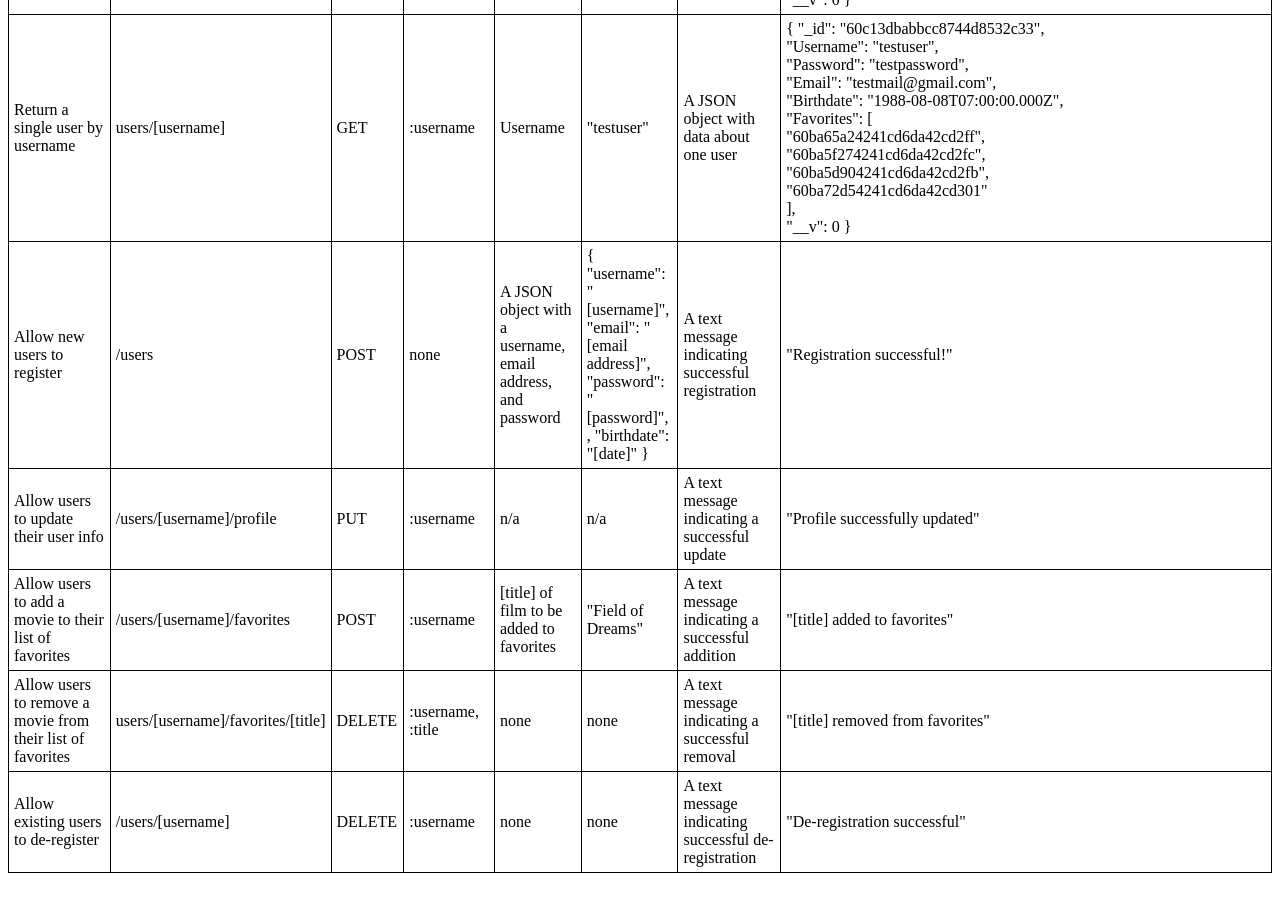
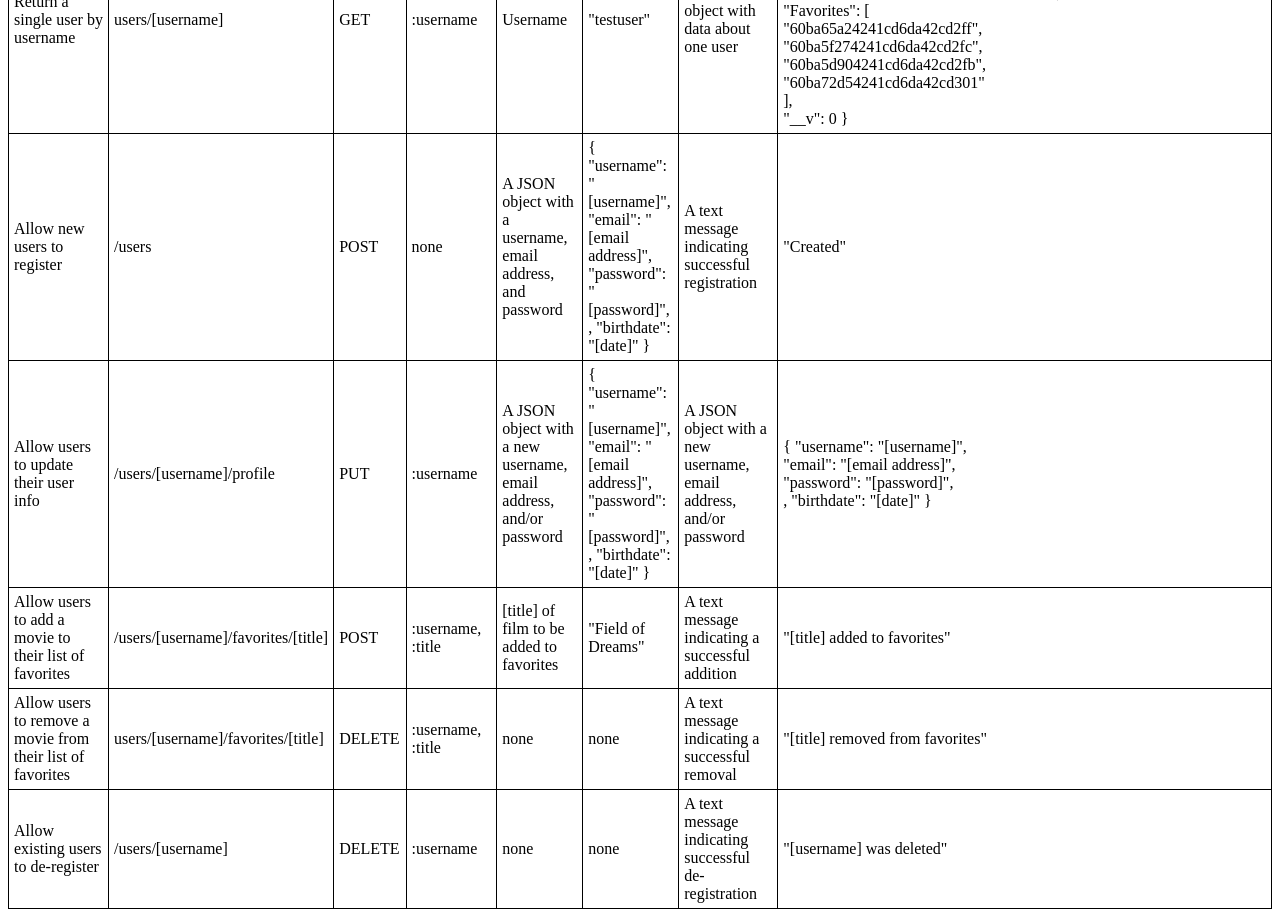
Before and after one commit to shplank/movie_api, a website: page public/documentation.html in a window 1280 px wide. Shown: the part 1280-2197 px from the top of the page. Before the commit the page ends 2161 px from the top, so only its background shows below. Drawn offline with Linux system fonts and the light colour scheme.

Commit message:
Updated requests and doc
Updated two requests in index.js and various data in documentation file

```diff
--- a/public/documentation.html
+++ b/public/documentation.html
@@ -48,13 +48,13 @@
         "_id" : ObjectId("60ba65a24241cd6da42cd2ff"),<br>
         "Title" : "Lady Bird",<br>
         "ReleaseYear" : "2017",<br>
-        "Description" : "A nurse works tirelessly to keep her family afloat after her husband loses his job...",<br>
+        "Description" : "A nurse works tirelessly to keep her family afloat...",<br>
         "Genre" : {<br>
                 "Name" : "Comedy",<br>
-                "Description" : "Comedy is a genre of film in which the main emphasis is on humor..."},<br>
+                "Description" : "Comedy is a genre of film in which the main..."},<br>
         "Director" : {<br>
                 "Name" : "Greta Gerwig",<br>
-                "Bio" : "Greta Gerwig is an American actress, playwright, screenwriter, and director..."},<br>
+                "Bio" : "Greta Gerwig is an American actress, playwright..."},<br>
                 "Birth" : "1983"<br>
         "ImagePath" : "https://upload.wikimedia.org/wikipedia/en/6/61/Lady_Bird_poster.jpeg",<br>
         "Featured" : false
@@ -73,13 +73,13 @@
         "_id" : ObjectId("60ba4e014241cd6da42cd2fa"),<br>
         "Title" : "Get Out",<br>
         "ReleaseYear" : "2017",<br>
-        "Description" : "A young African-American visits his white girlfriend's parents for the weekend...",<br>
+        "Description" : "A young African-American visits his white girlfriend's...",<br>
         "Genre" : {<br>
                 "Name" : "Horror",<br>
-                "Description" : "A horror film is one that seeks to elicit fear in its audience for entertainment purposes..."},<br>
+                "Description" : "A horror film is one that seeks to elicit fear..."},<br>
         "Director" : {<br>
                 "Name" : "Jordan Peele",<br>
-                "Bio" : "Jordan Haworth Peele attended Sarah Lawrence College as a member of the class of 2001..."},<br>
+                "Bio" : "Jordan Haworth Peele attended Sarah Lawrence College..."},<br>
                 "Birth" : "1979"<br>
         "ImagePath" : "https://upload.wikimedia.org/wikipedia/en/a/a3/Get_Out_poster.png",<br>
         "Featured" : true
@@ -93,7 +93,7 @@
       <td>name of genre</td>
       <td>"Drama"</td>
       <td>Text that descibes a genre and notable works therein</td>
-      <td>"Westerns are the major defining genre of the American film industry..."</td>
+      <td>"In film and television, drama is a category of narrative fiction (or semi-fiction) intended to be more serious than humorous in tone."</td>
     </tr>
     <tr>
       <td>Return data about a director by name</td>
@@ -164,23 +164,33 @@
         "birthdate": "[date]"
       }</td>
       <td>A text message indicating successful registration</td>
-      <td>"Registration successful!"</td>
+      <td>"Created"</td>
     </tr>
     <tr>
       <td>Allow users to update their user info</td>
       <td>/users/[username]/profile</td>
       <td>PUT</td>
       <td>:username</td>
-      <td>n/a</td>
-      <td>n/a</td>
-      <td>A text message indicating a successful update</td>
-      <td>"Profile successfully updated"</td>
+      <td>A JSON object with a new username, email address, and/or password</td>
+      <td>{
+        "username": "[username]",<br>
+        "email": "[email address]",<br>
+        "password": "[password]",<br>,
+        "birthdate": "[date]"
+      }</td>
+      <td>A JSON object with a new username, email address, and/or password</td>
+      <td>{
+        "username": "[username]",<br>
+        "email": "[email address]",<br>
+        "password": "[password]",<br>,
+        "birthdate": "[date]"
+      }</td>
     </tr>
     <tr>
       <td>Allow users to add a movie to their list of favorites</td>
-      <td>/users/[username]/favorites</td>
+      <td>/users/[username]/favorites/[title]</td>
       <td>POST</td>
-      <td>:username</td>
+      <td>:username, :title</td>
       <td>[title] of film to be added to favorites</td>
       <td>"Field of Dreams"</td>
       <td>A text message indicating a successful addition</td>
@@ -204,7 +214,7 @@
       <td>none</td>
       <td>none</td>
       <td>A text message indicating successful de-registration</td>
-      <td>"De-registration successful"</td>
+      <td>"[username] was deleted"</td>
     </tr>
   </table>
 
```
Also changed, not shown: index.js (+4 -5 lines).
